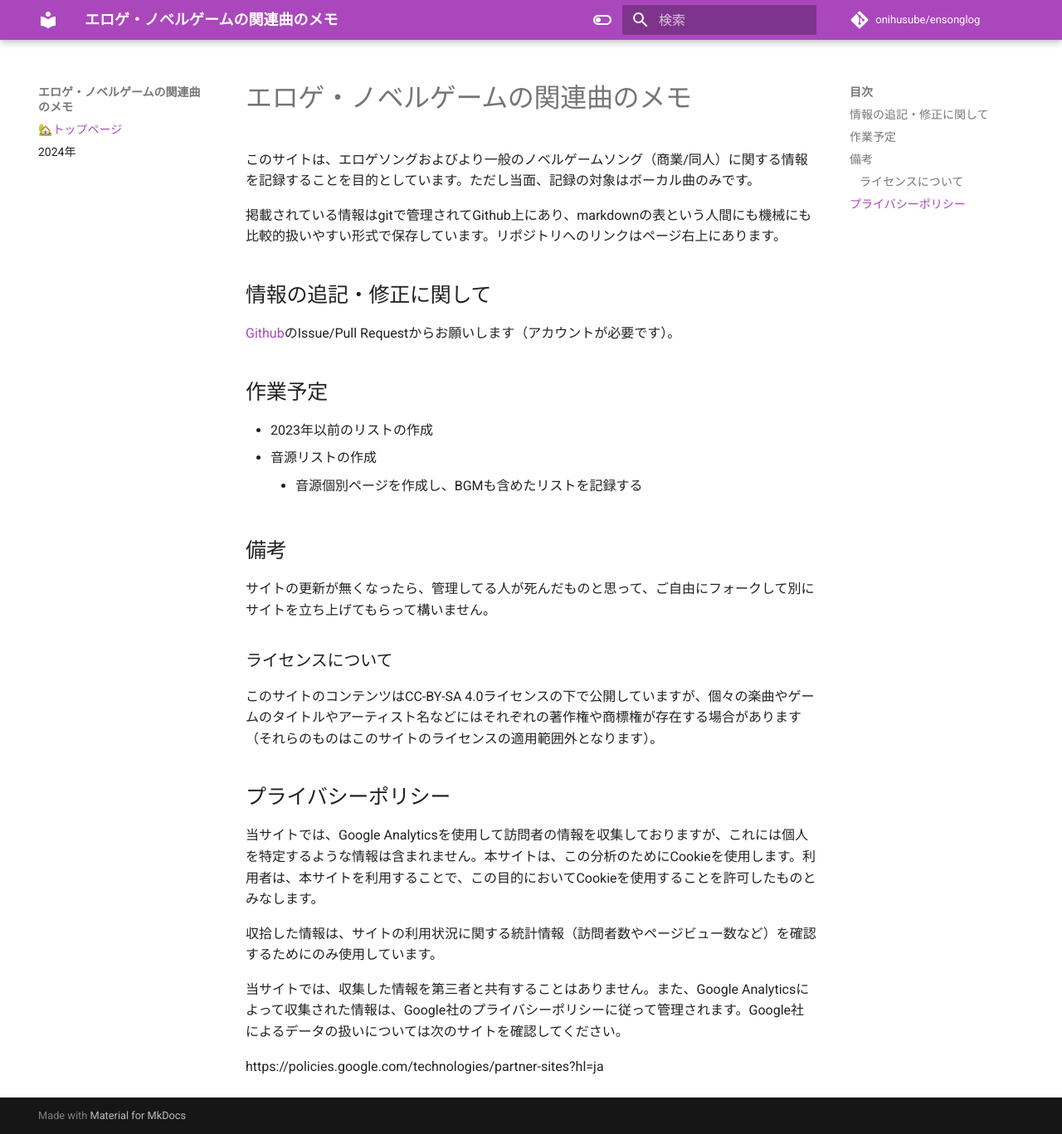
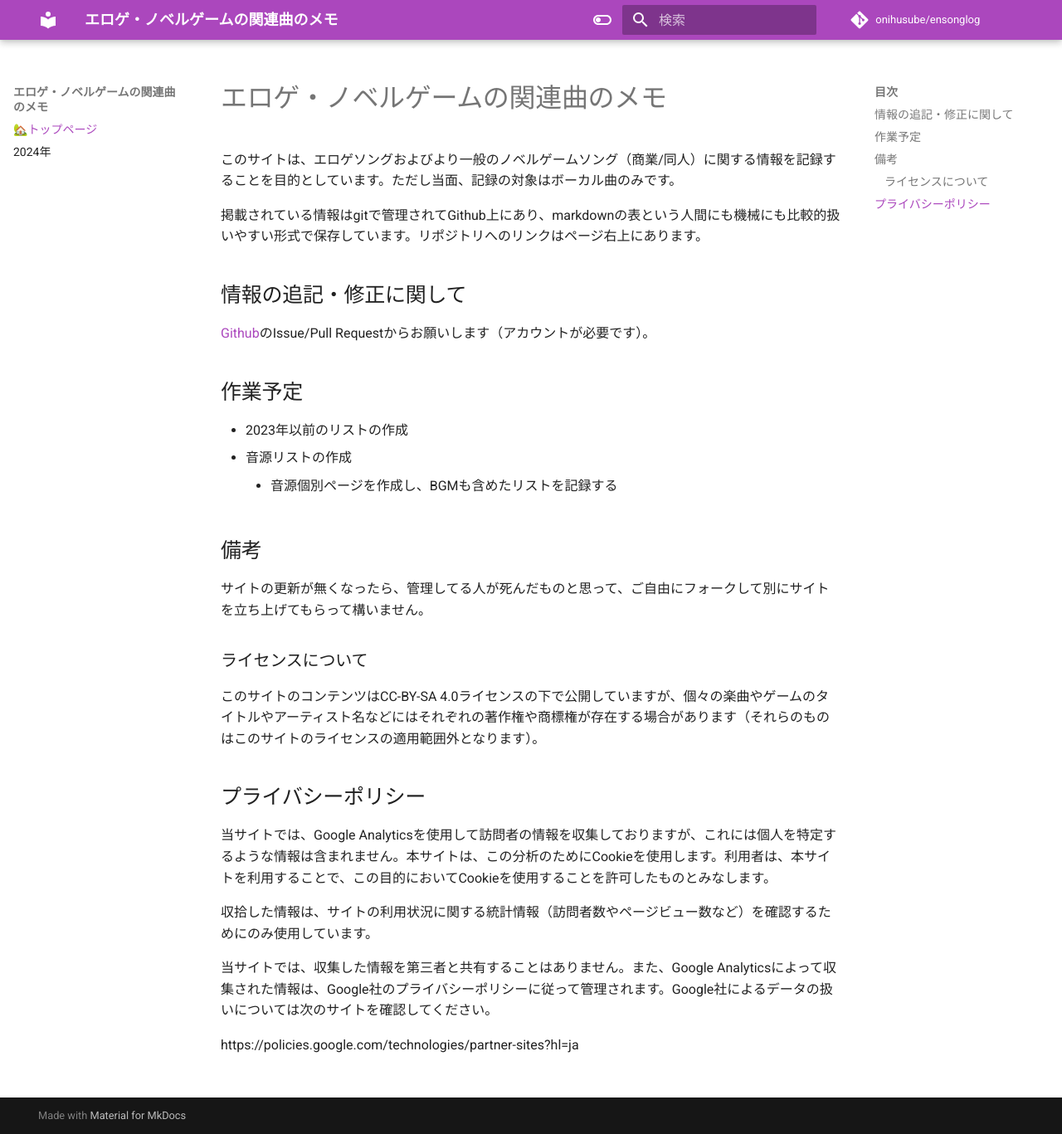
Before and after one commit to onihusube/ensonglog, an MkDocs documentation site: the page built from docs/index.md, in a window 1280 px wide and 1367 px high. Shown: the whole window at 83% size. Built offline with MkDocs 1.6.1 and Material for MkDocs 9.7.7, drawn with Linux system fonts in a browser that asks for light colours; comment, search, counter and statistics services are not loaded.

Commit message:
横幅拡張

```diff
--- /dev/null
+++ b/docs/stylesheets/extra.css
@@ -0,0 +1,3 @@
+.md-main__inner.md-grid {
+    max-width: initial;
+}
--- a/mkdocs.yml
+++ b/mkdocs.yml
@@ -43,6 +43,9 @@ extra_javascript:
   - https://unpkg.com/tablesort@5.3.0/dist/tablesort.min.js
   - javascripts/tablesort.js
 
+extra_css:
+  - stylesheets/extra.css
+
 extra:
   analytics:
     provider: google
```
